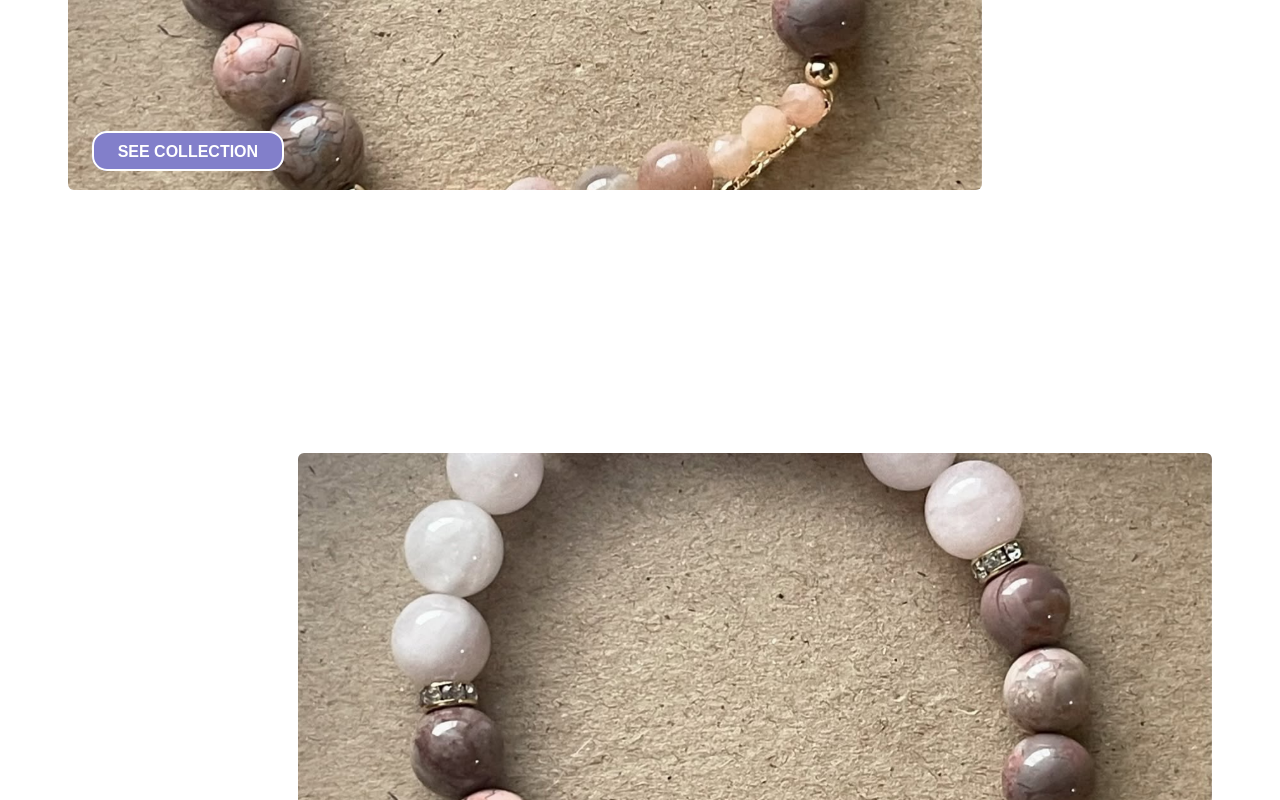
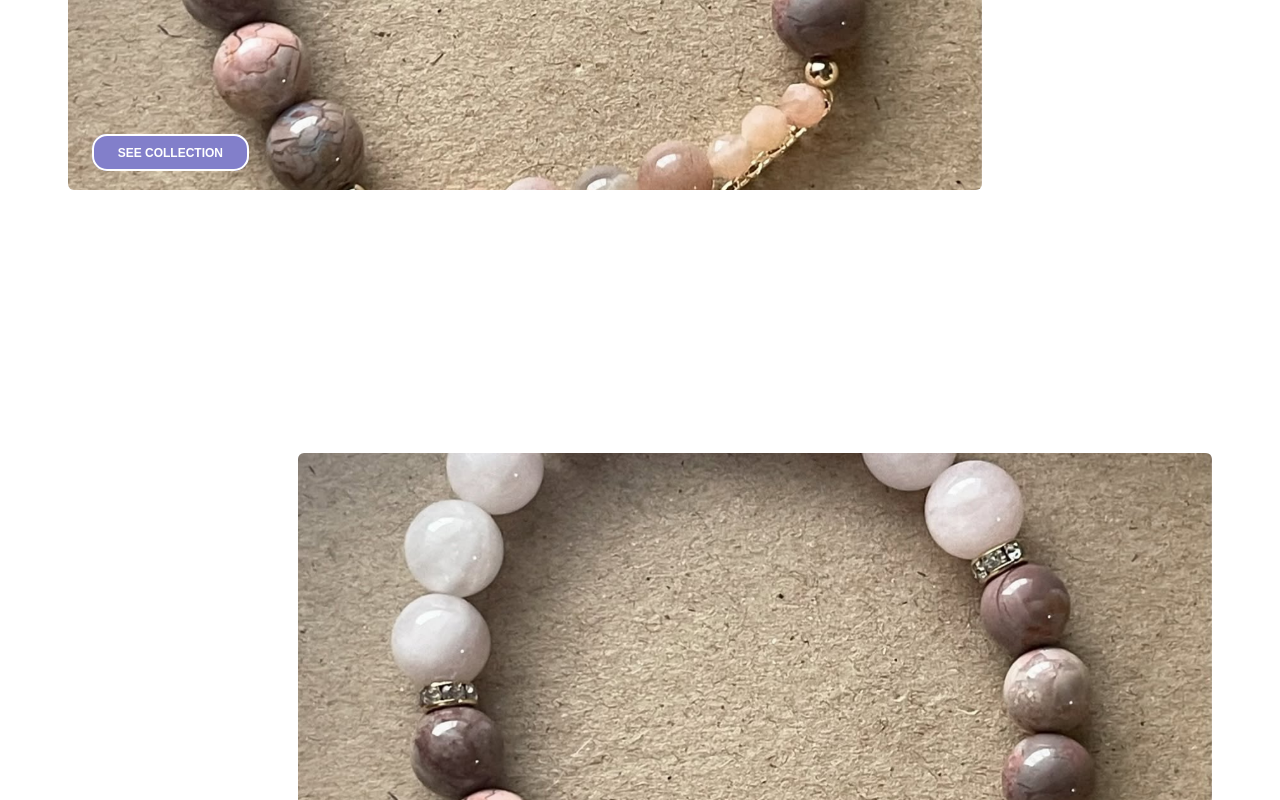
Before and after one commit to alphieeeee/dwp-crystals, a Next.js app: page /collections in a window 1280 px wide. Shown: the part 1380-2180 px from the top of the page. Built offline with nearby package versions, Linux system fonts and the light colour scheme.

Commit message:
adjusted button font

```diff
--- a/app/components/collections/CollectionSection.tsx
+++ b/app/components/collections/CollectionSection.tsx
@@ -101,7 +101,7 @@
                     </div>
                     <div className={`absolute left-[3%] bottom-[10%] lg:bottom-[6%] font-extrabold`}>
                       <Button
-                        className="px-[1.5rem] py-[0.6rem]"
+                        className="px-[1.5rem] py-[0.6rem] text-xs lg:text-md"
                         style={{
                           background: 'rgb(130,127,202)',
                           borderColor: '#fff',
--- a/styles/collections/ProductHero.module.scss
+++ b/styles/collections/ProductHero.module.scss
@@ -9,6 +9,9 @@
         font-size: 3rem;
         color: white;
         text-shadow: 0 3px 8px rgba(0, 0, 0, 0.8);
+        @media (max-width: 767px) {
+            font-size: 1.5rem;
+        }
     }
     .product-hero-desc {
         color: white;
```
